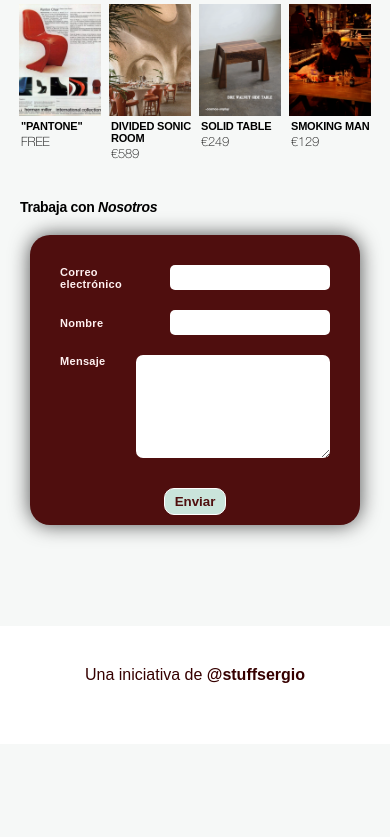
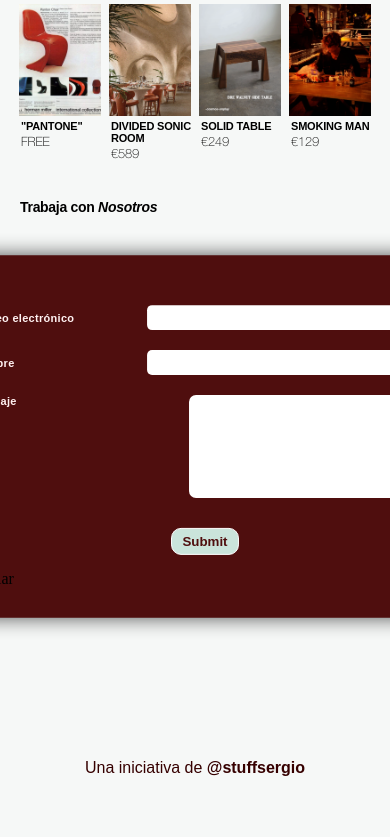
Before and after one commit to stuffsergio/personal-tienda-online, a PHP site: page / in a window 390 px wide; the page is wider, and only the part inside the window is pictured. Shown: the part 349-1186 px from the top of that part. Before the commit the page ends 1032 px from the top of that part, so only its background shows below. Run offline with PHP 8.4, Linux system fonts and the light colour scheme; some libraries are stand-ins or nearby versions; some web fonts are replaced.

Commit message:
Cambios guardados 16/01/2025

```diff
--- a/css/style.css
+++ b/css/style.css
@@ -238,7 +238,7 @@
   letter-spacing: 0;
   display: flex;
   align-self: center;
-  cursor: pointer;
+  cursor: zoom-in;
 }
 #boton-enviar:hover {
   box-shadow: 0 0 14px #cae4db;
@@ -297,7 +297,7 @@
     padding: 0 0 0 5px;
     margin-top: 15px;
   }
-  .disposicionPropuesta {
+  form {
     width: 330px;
     margin: 0 auto;
     padding: 20px 30px 10px 30px;
@@ -317,7 +317,7 @@
   .label-mensaje {
     padding-right: 20px;
   }
-  footer {
-    background: #fff;
+  #boton-enviar {
+    margin-bottom: 15px;
   }
 }
--- a/index.html
+++ b/index.php
@@ -63,7 +63,7 @@
         </div>
 
         <h4 id="participar">Trabaja con <i>Nosotros</i></h4>
-        <div class="disposicionPropuesta">
+        <form method="post" class="disposicionPropuesta">
           <div class="elemento">
             <label for="email">Correo electrónico</label>
             <input type="email" name="email" id="input-email">
@@ -76,16 +76,12 @@
             <label class="label-mensaje" for="mensaje">Mensaje</label>
             <textarea rows="7" cols="33" maxlength="none" name="mensaje" id="textarea-mensaje"></textarea>
           </div>
-          <button id="boton-enviar" type="submit">Enviar</button>
-        </div>
+          <input id="boton-enviar" type="submit">Enviar</input>
+        </form>
     </article>
     <footer>
       <p>Una iniciativa de <a href="https://www.instagram.com/stuffsergio/"><strong class="enlace-instagram-personal">@stuffsergio</strong></a></p>
     </footer>
-
-
-    <!--<iframe style="border-radius:12px, margin:10px" src="https://open.spotify.com/embed/artist/0Ty63ceoRnnJKVEYP0VQpk?utm_source=generator" width="100%" height="352" frameBorder="0" allowfullscreen="" allow="autoplay; clipboard-write; encrypted-media; fullscreen; picture-in-picture" loading="lazy"></iframe>-->
-
     <script src="js/index.js"></script>
   </body>
 </html>
--- a/js/index.js
+++ b/js/index.js
@@ -6,6 +6,6 @@
     const sidebar = document.querySelector('.menu-desplegable')
     sidebar.style.display = 'none'
 }
-document.getElementById("boton-enviar").addEventListener("click", function() {
+/*document.getElementById("boton-enviar").addEventListener("click", function() {
     window.location.href = "pages/newsletter.html";
-});
+});*/ // Este bloque de código sirve para hacer volver a una página en concreto
--- a/pages/newsletter.html
+++ b/pages/newsletter.html
@@ -80,7 +80,7 @@
 
     <div class="botones">
       <!--<button onclick="window.history.back()">Volver</button>-->
-      <button><a href="../index.html">Volver a Página Anterior</a></button>
+      <button><a href="../index.php">Volver a Página Anterior</a></button>
     </div>
     <script src="../js/newsletter.js"></script>
   </body>
```
Also changed, not shown: pages/spotify-section.html (+11 -2 lines), css/spotify-section.css (added).
